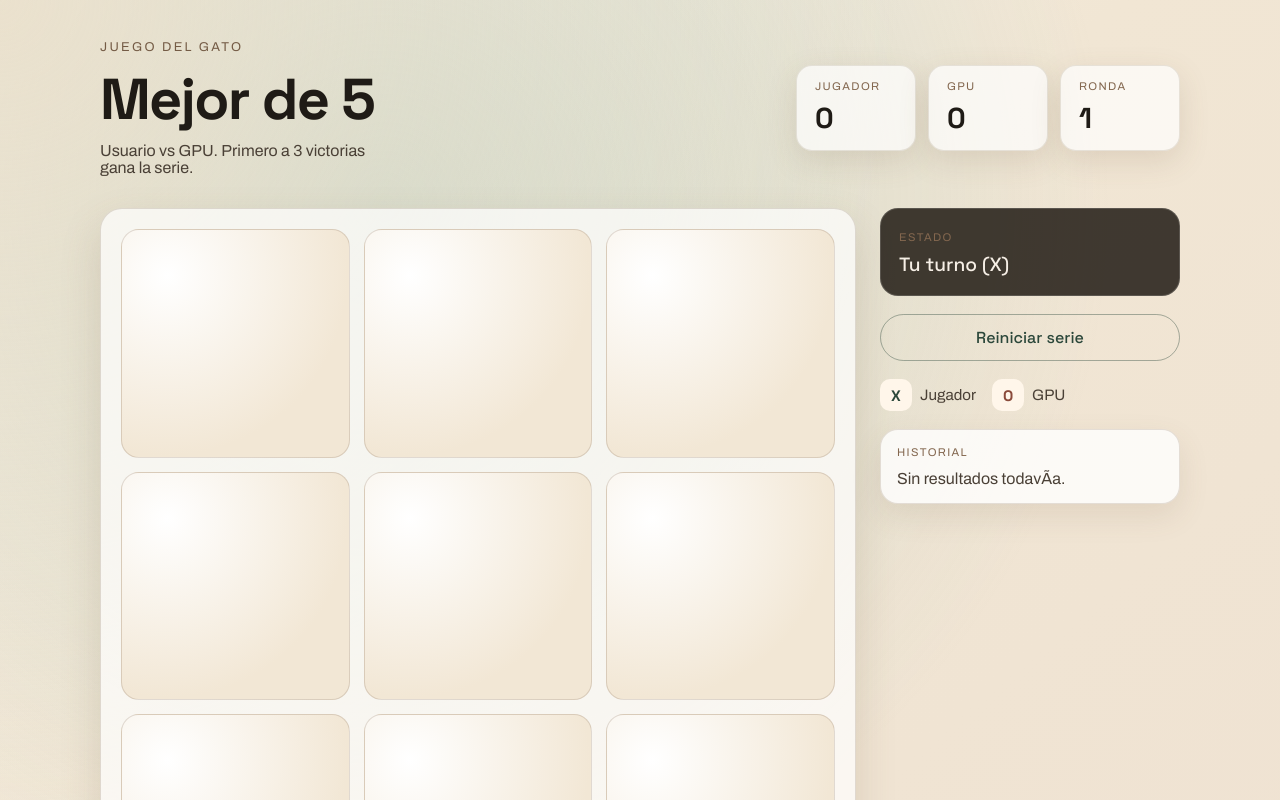
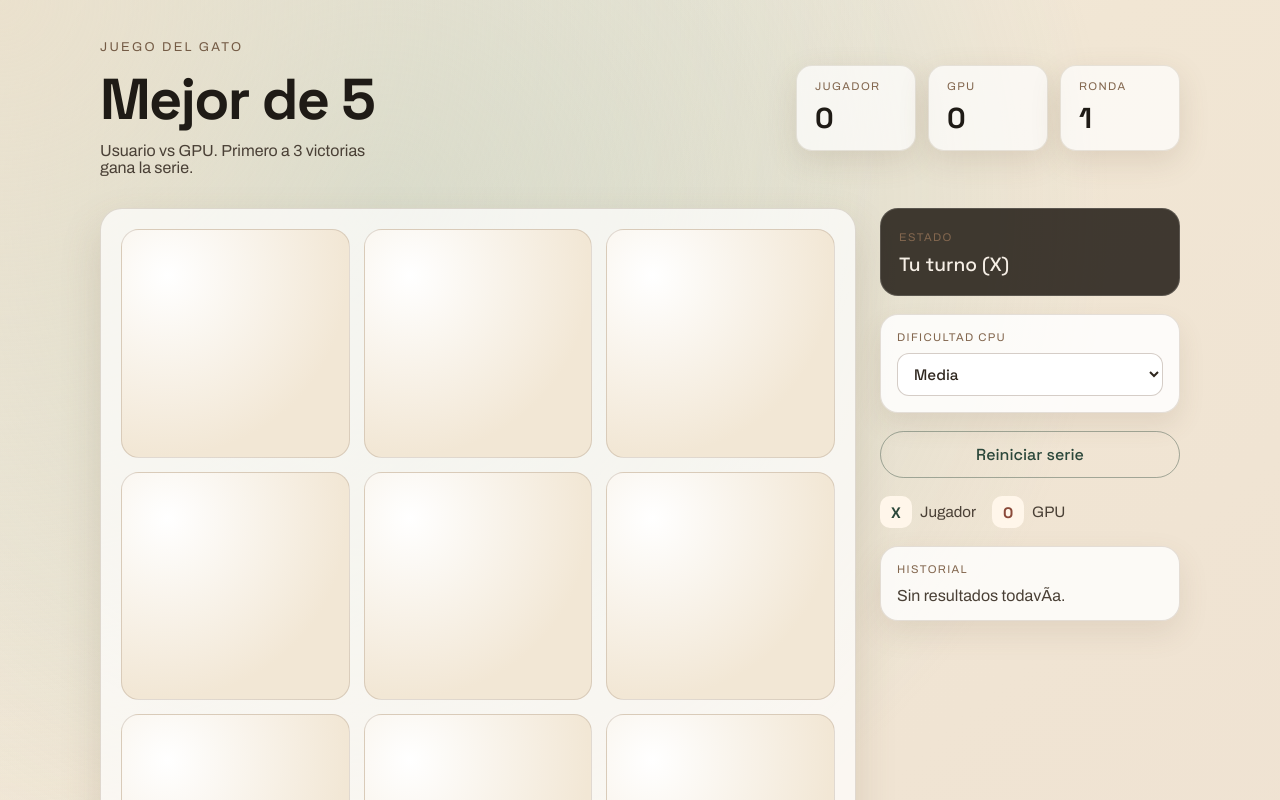
Before and after one commit to BrandonYahir/ELGATO, a React (Vite) app: page / in a window 1280 px wide. Shown: the top 800 px of the page. Built offline with nearby package versions, Linux system fonts and the light colour scheme.

Commit message:
Mejora de la funcionalidad del juego con selección de dificultad y sistema de avisos

```diff
--- a/src/App.tsx
+++ b/src/App.tsx
@@ -1,6 +1,6 @@
 import { useMemo, useState } from 'react'
 import AppView from './AppView'
-import type { Mark } from './types'
+import type { Difficulty, Mark } from './types'
 
 type Turn = 'player' | 'cpu'
 type RoundResult = 'player' | 'cpu' | 'draw' | null
@@ -15,6 +15,8 @@ type ApiMoveResponse = {
   winner?: Mark
   draw?: boolean
 }
+
+type PlayerMoveHistory = number[][]
 
 const getApiBase = (): string => {
   const envBase = import.meta.env.VITE_API_URL
@@ -73,6 +75,9 @@ const App = () => {
   const [totalWinner, setTotalWinner] = useState<'player' | 'cpu' | null>(null)
   const [history, setHistory] = useState<HistoryEntry[]>([])
   const [isRequestPending, setIsRequestPending] = useState(false)
+  const [difficulty, setDifficulty] = useState<Difficulty>('medium')
+  const [currentPlayerMoves, setCurrentPlayerMoves] = useState<number[]>([])
+  const [playerMoveHistory, setPlayerMoveHistory] = useState<PlayerMoveHistory>([])
 
   const seriesOver = useMemo(
     () => totalWinner !== null || (roundResult !== null && round >= 5),
@@ -111,6 +116,12 @@ const App = () => {
   const finishRound = (winner: 'player' | 'cpu' | 'draw') => {
     setRoundResult(winner)
     setHistory((prev) => [...prev, { round, result: winner }])
+    setPlayerMoveHistory((prev) => {
+      if (currentPlayerMoves.length === 0) return prev
+      const next = [...prev, currentPlayerMoves]
+      return next.slice(-5)
+    })
+    setCurrentPlayerMoves([])
     if (winner === 'draw') return
 
     setScores((prev) => {
@@ -130,13 +141,18 @@ const App = () => {
     const nextBoard = [...board]
     nextBoard[index] = 'X'
     setBoard(nextBoard)
+    setCurrentPlayerMoves((prev) => [...prev, index])
     setTurn('cpu')
     setIsRequestPending(true)
 
     try {
       const data = await apiFetch<ApiMoveResponse>('/cpu-move', {
         method: 'POST',
-        body: JSON.stringify({ board: nextBoard }),
+        body: JSON.stringify({
+          board: nextBoard,
+          difficulty,
+          history: playerMoveHistory,
+        }),
       })
 
       const resolvedBoard = isValidBoard(data.board) ? data.board : nextBoard
@@ -164,6 +180,7 @@ const App = () => {
     setRound((prev) => Math.min(prev + 1, 5))
     setBoard(createEmptyBoard())
     setRoundResult(null)
+    setCurrentPlayerMoves([])
     setTurn('player')
   }
 
@@ -176,6 +193,8 @@ const App = () => {
     setRoundResult(null)
     setTotalWinner(null)
     setHistory([])
+    setCurrentPlayerMoves([])
+    setPlayerMoveHistory([])
   }
 
   return (
@@ -190,6 +209,8 @@ const App = () => {
       statusMessage={statusMessage}
       historyItems={historyItems}
       finalOutcome={finalOutcome}
+      difficulty={difficulty}
+      onDifficultyChange={setDifficulty}
       onCellClick={handleCellClick}
       onNextRound={handleNextRound}
       onResetSeries={handleResetSeries}
--- a/src/AppView.tsx
+++ b/src/AppView.tsx
@@ -1,4 +1,4 @@
-import type { Mark } from './types'
+import type { Difficulty, Mark } from './types'
 
 type HistoryItem = {
   key: string
@@ -20,6 +20,8 @@ type AppViewProps = {
   statusMessage: string
   historyItems: HistoryItem[]
   finalOutcome: FinalOutcome
+  difficulty: Difficulty
+  onDifficultyChange: (value: Difficulty) => void
   onCellClick: (index: number) => void
   onNextRound: () => void
   onResetSeries: () => void
@@ -36,6 +38,8 @@ const AppView = ({
   statusMessage,
   historyItems,
   finalOutcome,
+  difficulty,
+  onDifficultyChange,
   onCellClick,
   onNextRound,
   onResetSeries,
@@ -88,6 +92,21 @@ const AppView = ({
           <div className="status-card">
             <span className="label">Estado</span>
             <p className="status-text">{statusMessage}</p>
+          </div>
+
+          <div className="difficulty-card">
+            <span className="label">Dificultad CPU</span>
+            <div className="difficulty-control">
+              <select
+                aria-label="Seleccionar dificultad"
+                value={difficulty}
+                onChange={(event) => onDifficultyChange(event.target.value as Difficulty)}
+              >
+                <option value="easy">Fácil</option>
+                <option value="medium">Media</option>
+                <option value="hard">Difícil (Gemini)</option>
+              </select>
+            </div>
           </div>
 
           <div className="actions">
--- a/src/style.css
+++ b/src/style.css
@@ -151,6 +151,33 @@ body {
   display: flex;
   flex-direction: column;
   gap: 18px;
+}
+
+.difficulty-card {
+  padding: 16px;
+  border-radius: 18px;
+  background: rgba(255, 255, 255, 0.85);
+  border: 1px solid rgba(118, 92, 64, 0.18);
+  box-shadow: 0 12px 26px rgba(118, 92, 64, 0.12);
+  display: grid;
+  gap: 10px;
+}
+
+.difficulty-control select {
+  width: 100%;
+  border-radius: 12px;
+  border: 1px solid rgba(116, 91, 69, 0.3);
+  background: rgba(255, 255, 255, 0.9);
+  padding: 10px 12px;
+  font-family: 'Space Grotesk', sans-serif;
+  font-size: 0.95rem;
+  color: #2f271f;
+  cursor: pointer;
+}
+
+.difficulty-control select:focus {
+  outline: 2px solid rgba(43, 71, 58, 0.4);
+  outline-offset: 2px;
 }
 
 .status-card {
--- a/src/types.ts
+++ b/src/types.ts
@@ -1 +1,2 @@
 export type Mark = 'X' | 'O' | null
+export type Difficulty = 'easy' | 'medium' | 'hard'
```
Also changed, not shown: 1 other file (tests, documents, lock files or other folders).
